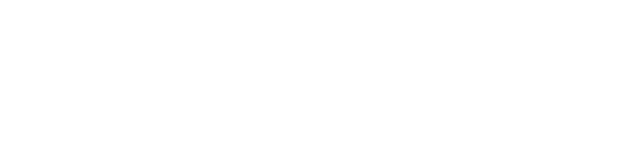
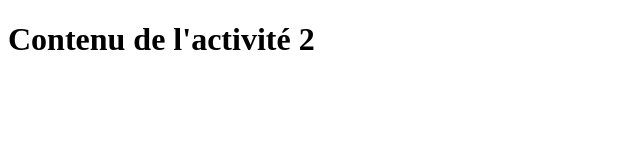
Before and after one commit to grondin-florian/OC_git_github_part2, a plain HTML site: page index.html in a window 1280 px wide. Shown: the whole page, without its empty margins (0-640 px from the left). Drawn offline with Linux system fonts and the light colour scheme.

Commit message:
Ajout texte dans index.html

```diff
--- a/index.html
+++ b/index.html
@@ -1,9 +1,9 @@
 <!doctype html>
 <html lang=fr>
 	<head>
-		<title></title>
+		<title>Activité 2 GitHub</title>
 	</head>
 	<body>
-		<h1></h1>
+		<h1>Contenu de l'activité 2</h1>
 	</body>
 </html>
```
